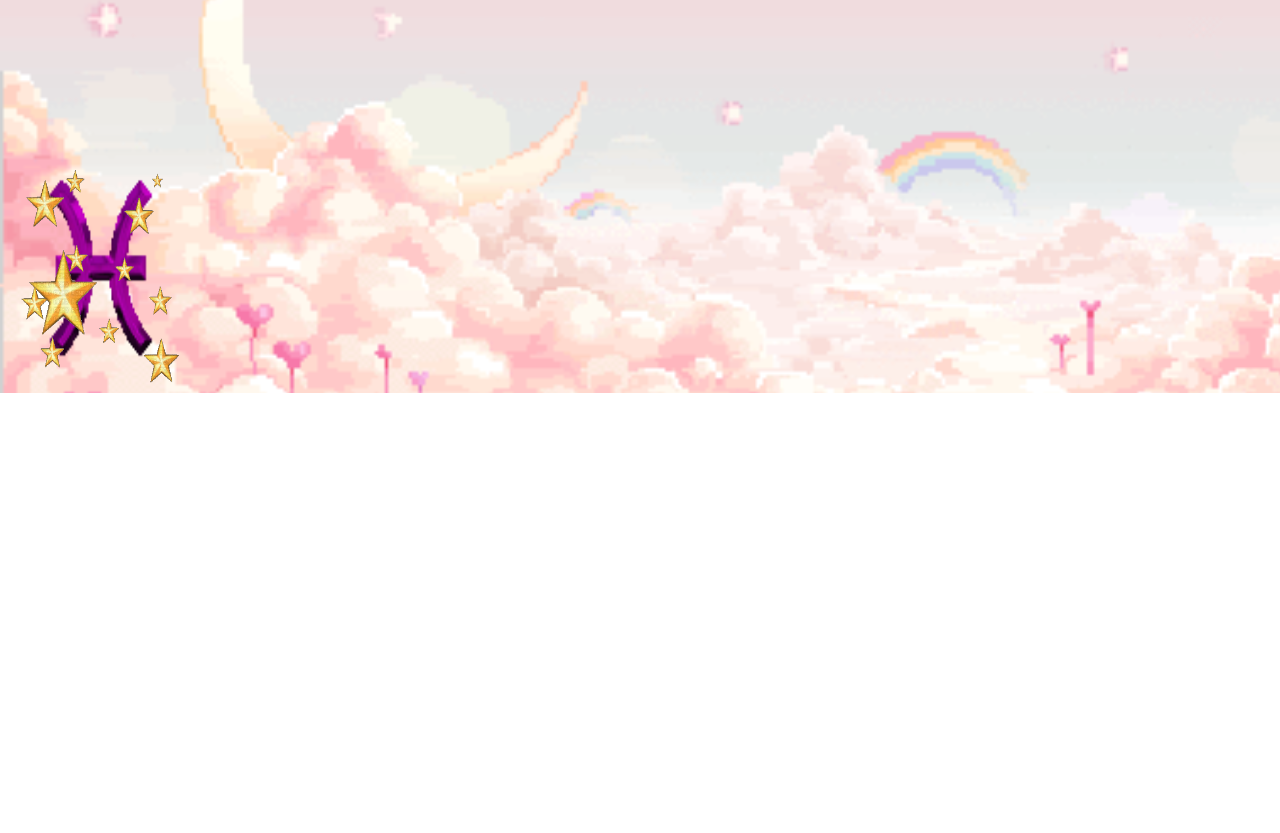
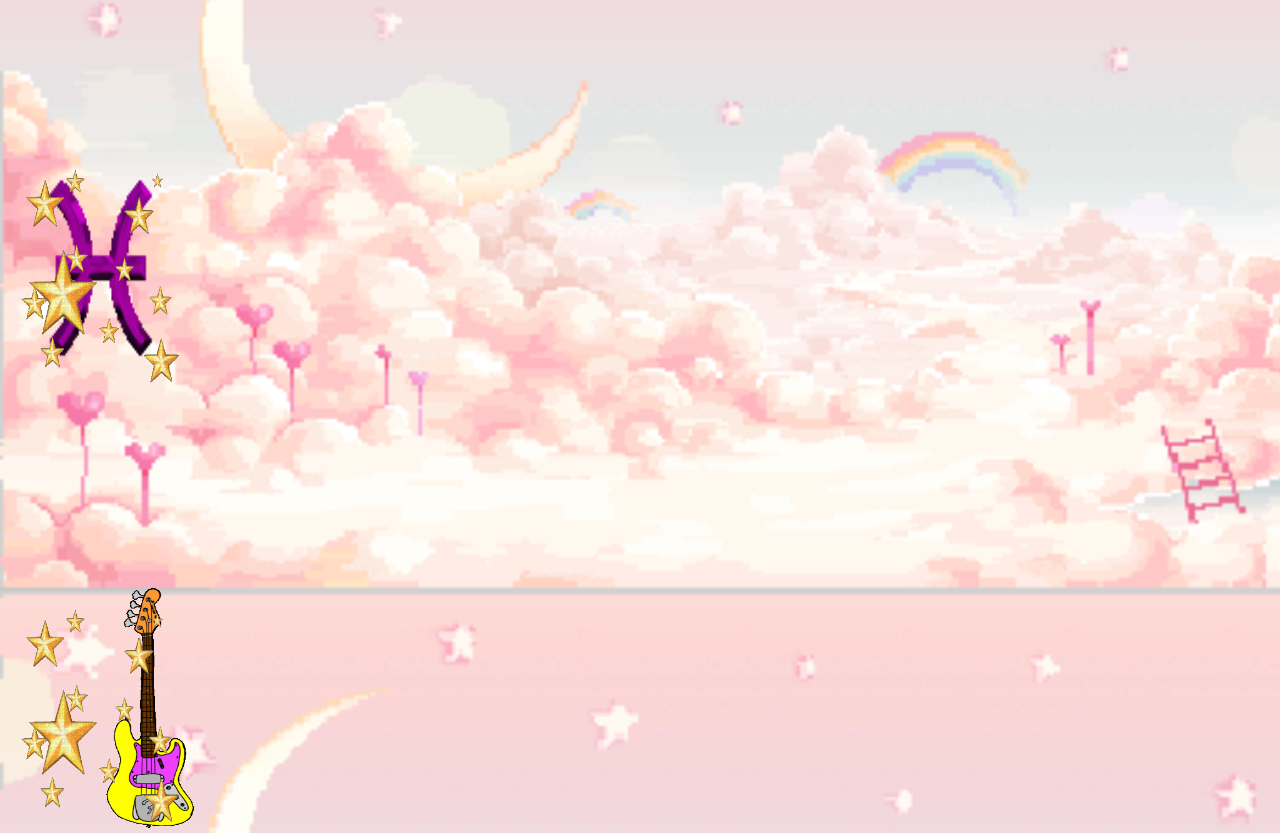
Before and after one commit to swnjama/Digital-Folklore---Waigumo, a plain HTML site: page index.html in a window 1280 px wide. Shown: the part 1097-1930 px from the top of the page. Before the commit the page ends 1490 px from the top, so only its background shows below. Drawn offline with Linux system fonts and the light colour scheme.

Commit message:
digital-folkore-complete

```diff
--- a/index.html
+++ b/index.html
@@ -60,6 +60,22 @@
       .pisces3 {
          		position: absolute;
    					top: 155%;
+    				left: 0;
+   					width: 192px;
+    				height: 250px;
+    				animation: moveImage 5s linear infinite;
+				    }
+     .bass {
+         		position: absolute;
+   					top: 210%;
+    				left: 0;
+   					width: 300px;
+    				height: 250px;
+    				animation: moveImage 5s linear infinite;
+				    }
+      .moving-image3 {
+         		position: absolute;
+   					top: 210%;
     				left: 0;
    					width: 192px;
     				height: 250px;
@@ -188,7 +204,7 @@
       	}
     	.fifthp{
           	position: absolute;
-            bottom: -791;
+            bottom: -820;
      				left : 0;
           	right: 0;
           	margin: 0;
@@ -270,7 +286,8 @@
   <br>
   - Grad school -> I am not sure what it would be but defintely some sort of grad school/ high[er] education
   </p>
-
+<img src="bass1.gif" alt="bass guitar" class="bass">
+<img src="stars.gif" alt="Moving Image" class="moving-image3">
 </body>
 
 
```
